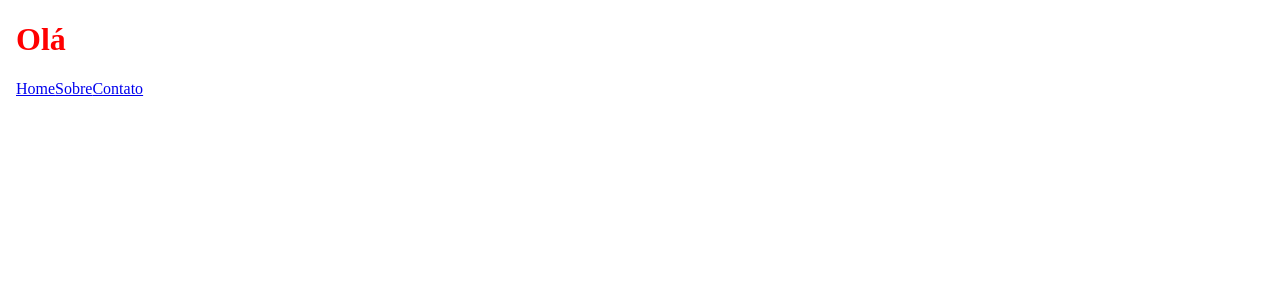
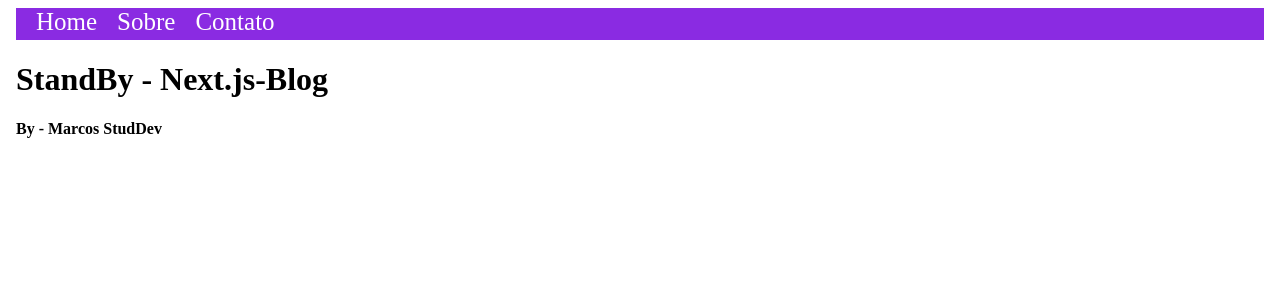
Before and after one commit to mrStudDev/marcosglobal, a Next.js app: page / in a window 1280 px wide. Shown: the top 300 px of the page. Built offline with nearby package versions, Linux system fonts and the light colour scheme.

Commit message:
'nextjs'

```diff
--- /dev/null
+++ b/pages/components/Nave.js
@@ -0,0 +1,48 @@
+import React from 'react'
+
+export const Nave = () => {
+    return (
+        <div>
+
+            <nav className="navbar navbar-dark bg-dark"
+            style={{
+                backgroundColor: 'blueviolet',
+                width: '100%',
+                height: '32px',
+                display: 'inline-block',
+
+
+
+                }}>
+
+                <a className="btn btn-primary" href="#"
+                    style={{
+                    marginLeft: '20px',
+                    color: 'white',
+                    textDecoration: 'none',
+                    fontSize: '25px',
+
+                    }}>Home</a>
+
+                <a href='Sobre'
+                    style={{
+                    marginLeft: '20px',
+                    color: 'white',
+                    textDecoration: 'none',
+                    fontSize: '25px',
+
+                    }}>Sobre</a>
+
+                <a href='Contato'
+                    style={{
+                    marginLeft: '20px',
+                    color: 'white',
+                    textDecoration: 'none',
+                    fontSize: '25px',
+
+                    }}>Contato</a>
+
+            </nav>
+        </div>
+    )
+}
--- a/pages/index.js
+++ b/pages/index.js
@@ -1,13 +1,14 @@
+import { Nave } from "./components/Nave";
+
 function Home() {
     return (
+
         <body>
         <div>
-            <h1 style={{color:'red'}}>Olá</h1>
-            <nav>
-                <a href='#'>Home</a>
-                <a href='Sobre'>Sobre</a>
-                <a href='Contato'>Contato</a>
-            </nav>
+
+            <Nave />
+            <h1>StandBy - Next.js-Blog</h1>
+            <h4>By - Marcos StudDev</h4>
         </div>
         </body>
     )
```
